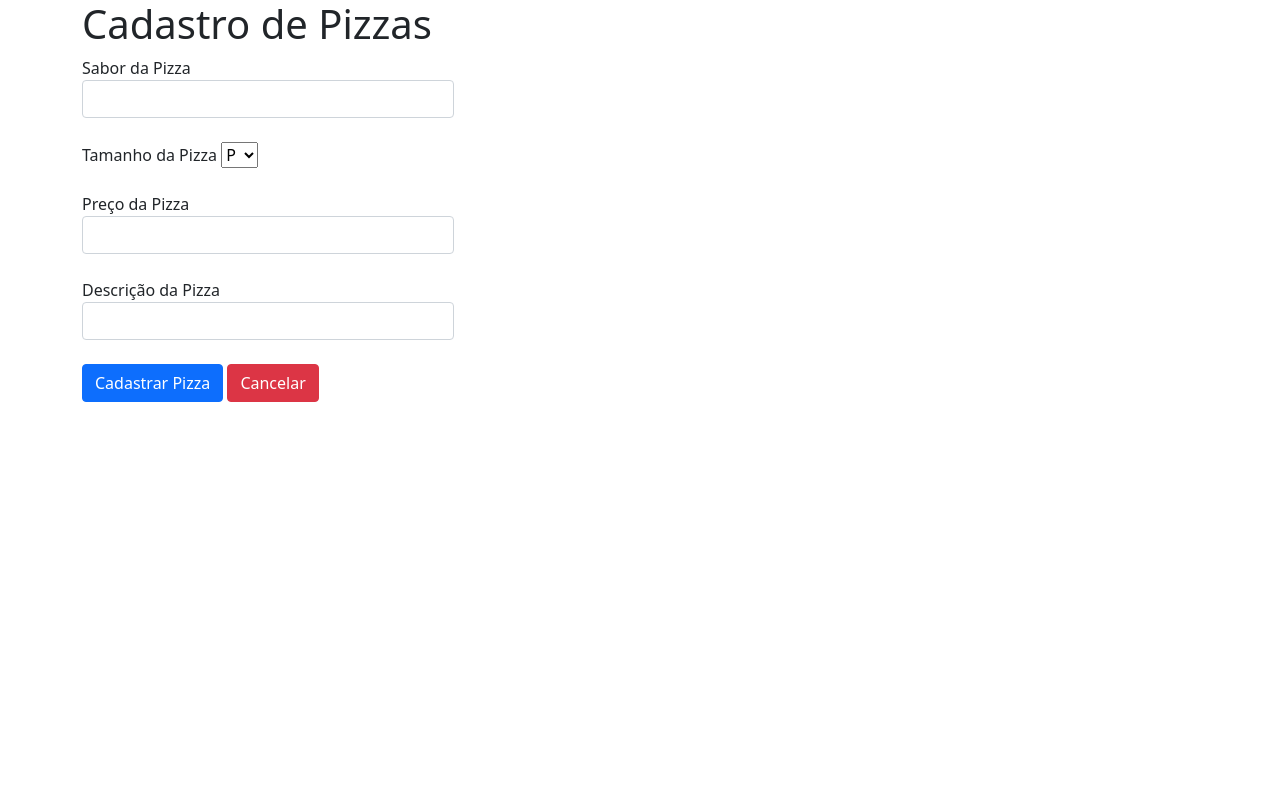
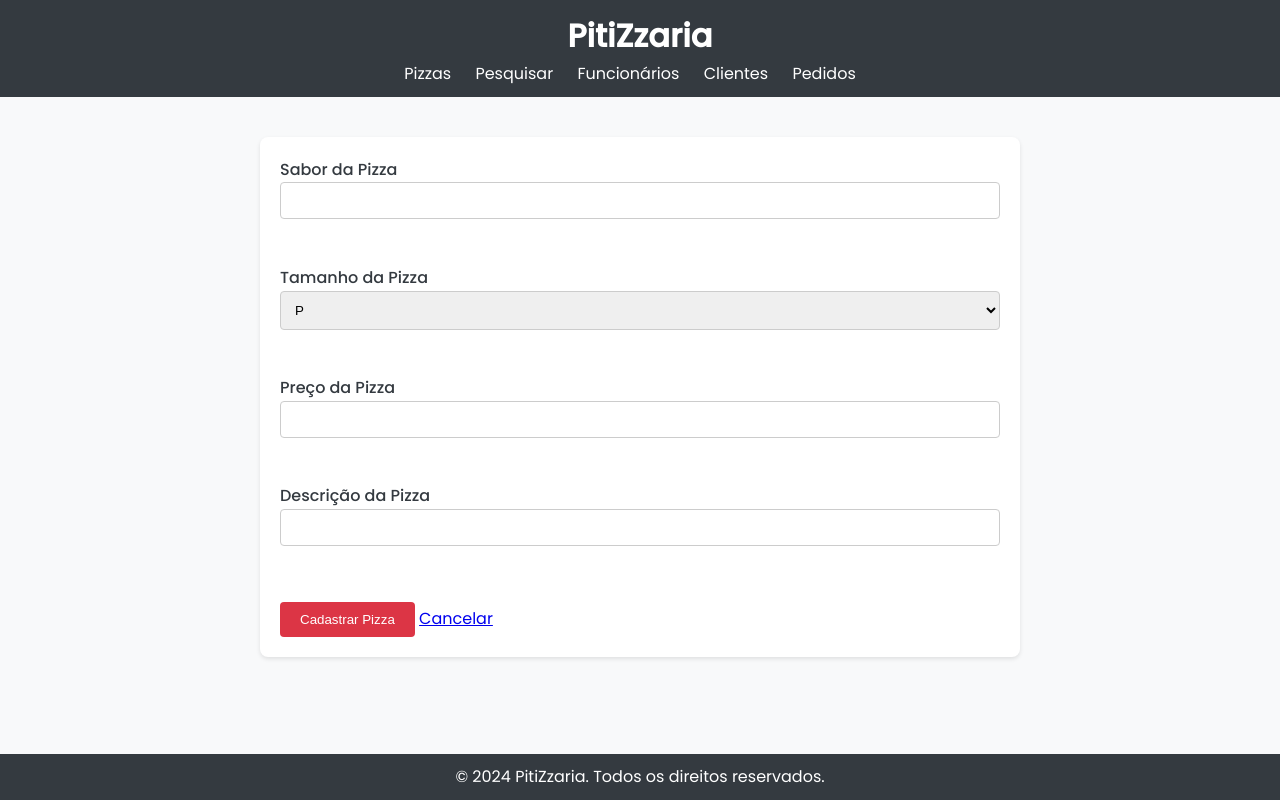
Before and after one commit to rafaelmoura23/data_base, a PHP site: page / in a window 1280 px wide. Run offline with PHP 8.4, Linux system fonts and the light colour scheme.

Commit message:
consultaOk

```diff
--- a/SQL_Class4 - Index/pizzaria_front/index.php
+++ b/SQL_Class4 - Index/pizzaria_front/index.php
@@ -1,27 +1,42 @@
-<html lang="en">
+<!DOCTYPE html>
+<html lang="pt-br">
 
 <head>
-    <meta charset="utf-8">
-    <title>Cadastrar Novo(a) Usuário(a)</title>
-    <link href="https://cdn.jsdelivr.net/npm/bootstrap@5.0.1/dist/css/bootstrap.min.css" rel="stylesheet" integrity="sha384-
-+0n0xVW2eSR5OomGNYDnhzAbDsOXxcvSN1TPprVMTNDbiYZCxYbOOl7+AMvyTG2x" crossorigin="anonymous">
+    <meta charset="UTF-8">
+    <meta http-equiv="X-UA-Compatible" content="IE=edge">
+    <meta name="viewport" content="width=device-width, initial-scale=1.0">
+    <title>Pizzaria</title>
+    <link rel="stylesheet" href="style/styles.css">
+    <link href="https://fonts.googleapis.com/css2?family=Poppins:wght@300;400;500&display=swap" rel="stylesheet">
 </head>
 
 <body>
+    <header>
+        <h1>PitiZzaria</h1>
+        <nav>
+            <ul>
+                <li><a href="#pizzas">Pizzas</a></li>
+                <li><a href="html/consulta-sabores.html">Pesquisar</a></li>
+                <li><a href="#funcionarios">Funcionários</a></li>
+                <li><a href="#clientes">Clientes</a></li>
+                <li><a href="#pedidos">Pedidos</a></li>
+            </ul>
+        </nav>
+    </header>
+
     <div class="container">
-        <h1>Cadastro de Pizzas</h1>
         <form action="cadastro_pizzas.php" method="post">
             <div class="col-4">
                 <label for="sabor">Sabor da Pizza</label>
                 <input type="text" name="sabor_pizza" id="sabor_pizza" class="form-control">
             </div>
             <!-- <div class="col-4">
-                <label for="tamanho">Tamanho da Pizza</label>
-                <input type="text" name="tamanho_pizza" id="tamanho_pizza" class="form-control">
-            </div> -->
+          <label for="tamanho">Tamanho da Pizza</label>
+          <input type="text" name="tamanho_pizza" id="tamanho_pizza" class="form-control">
+      </div> -->
             <br>
             <div class="col-4">
-            <label for="preco">Tamanho da Pizza</label>
+                <label for="preco">Tamanho da Pizza</label>
                 <select name="tamanho_pizza" id="tamanho_pizza" name="tamanho_pizza">
                     <option value="P">P</option>
                     <option value="M">M</option>
@@ -45,6 +60,10 @@
             <a href="index.php" class="btn btn-danger">Cancelar</a>
         </form>
     </div>
+
+        <footer>
+                <p>&copy; 2024 PitiZzaria. Todos os direitos reservados.</p>
+        </footer>
 </body>
 
 </html>
--- /dev/null
+++ b/SQL_Class4 - Index/pizzaria_front/style/styles.css
@@ -0,0 +1,94 @@
+* {
+  margin: 0;
+  padding: 0;
+  box-sizing: border-box;
+}
+
+
+body {
+  font-family: 'Poppins', sans-serif;
+  background-color: #f8f9fa;
+  color: #343a40;
+  line-height: 1.6;
+  margin: 0;
+  padding: 0;
+}
+
+.container {
+  max-width: 800px;
+  margin: 0 auto;
+  padding: 20px;
+}
+
+header {
+  background-color: #343a40;
+  color: #fff;
+  padding: 10px 0;
+  text-align: center;
+}
+
+nav ul {
+  list-style-type: none;
+  padding: 0;
+}
+
+nav ul li {
+  display: inline;
+  margin-right: 20px;
+}
+
+nav ul li a {
+  color: #fff;
+  text-decoration: none;
+}
+
+form {
+  margin-top: 20px;
+  background-color: #fff;
+  padding: 20px;
+  border-radius: 8px;
+  box-shadow: 0 2px 4px rgba(0, 0, 0, 0.1);
+}
+
+form .col-4 {
+  margin-bottom: 20px;
+}
+
+form label {
+  display: block;
+  font-weight: 500;
+}
+
+form input[type="text"],
+form select {
+  width: 100%;
+  padding: 10px;
+  border: 1px solid #ccc;
+  border-radius: 4px;
+  box-sizing: border-box;
+}
+
+form button {
+  padding: 10px 20px;
+  border: none;
+  border-radius: 4px;
+  background-color: #dc3545;
+  color: #fff;
+  cursor: pointer;
+  margin-top: 10px;
+}
+
+form button:hover,
+a.btn:hover {
+  background-color: #c82333;
+}
+
+footer {
+  background-color: #343a40;
+  color: #fff;
+  text-align: center;
+  padding: 10px 0;
+  position: fixed;
+  bottom: 0;
+  width: 100%;
+}
```
Also changed, not shown: SQL_Class4 - Index/pizzaria_front/consultaSabores.php (added, +58 -0 lines), SQL_Class4 - Index/pizzaria_front/html/consulta-sabores.html (added, +17 -0 lines), SQL_Class4 - Index/pizzaria_front/html/index.html (deleted, +0 -58 lines), SQL_Class4 - Index/pizzaria_front/html/styles.css (deleted, +0 -89 lines), SQL_Class4 - Index/pizzaria_front/style/style-consulta-sabores.css (added, +59 -0 lines), SQL_Class4 - Index/pizzaria_front/style/style-sabores.css (added, +28 -0 lines), SQL_Class4 - Index/pizzaria_front/consulta.php (deleted).
